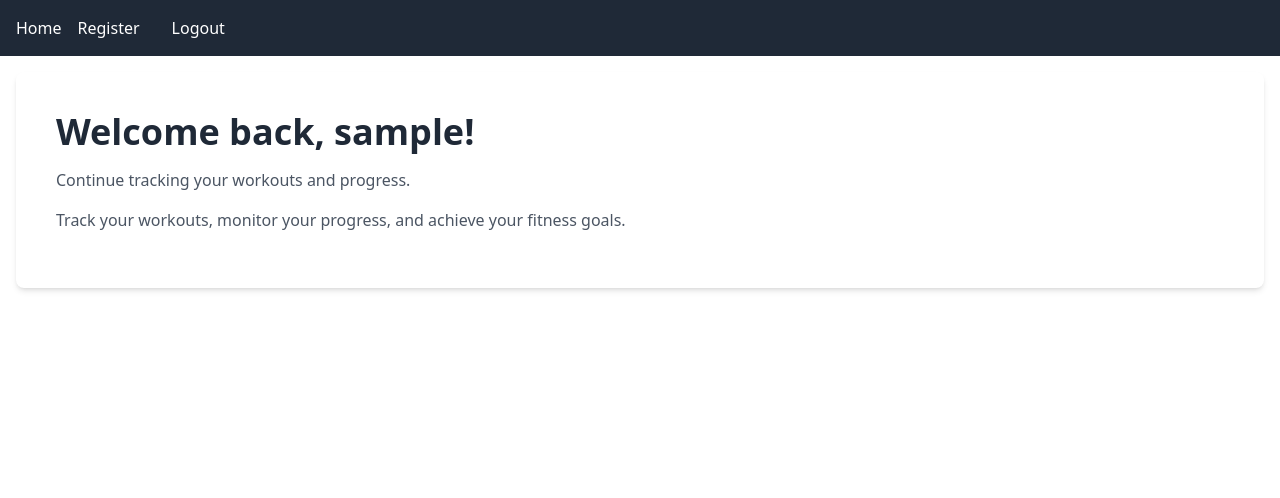
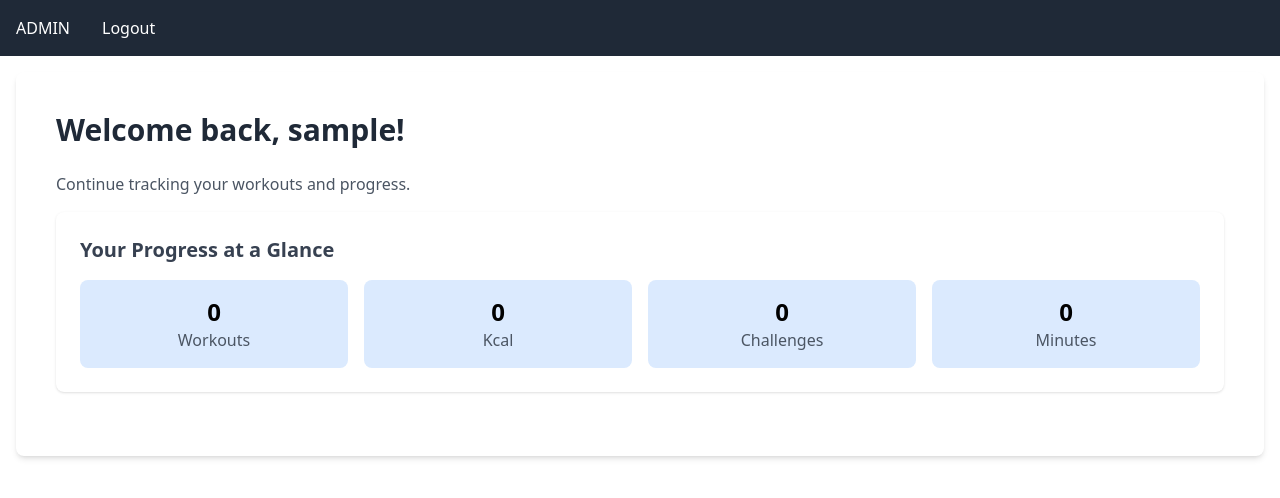
Before and after one commit to 18Mori/fitness_tracker, a Django app: page / in a window 1280 px wide. Shown: the top 498 px of the page. Run offline with Django 5.2, Linux system fonts and the light colour scheme; the visitor is signed in with stand-in values (Sample User, id 1); some libraries are stand-ins or nearby versions.

Commit message:
feat: added admin-dashboard and auth-logic

```diff
--- a/velo_app/form.py
+++ b/velo_app/form.py
@@ -1,9 +1,15 @@
 from django import forms
 from django.contrib.auth.models import User
 from django.contrib.auth.forms import UserCreationForm
+
 from .models import UserProfile
 
 class UserRegistrationForm(UserCreationForm):
     class Meta:
         model = User
         fields = ['username', 'email', 'password1', 'password2']
+
+class UserLoginForm(forms.Form):
+    username = forms.CharField(max_length=150, required=True)
+    password = forms.CharField(widget=forms.PasswordInput, required=True)
+    remember_me = forms.BooleanField(required=False, initial=False)
--- a/velo_app/templates/register.html
+++ b/velo_app/templates/auth/register.html
@@ -5,11 +5,6 @@
     <script src="https://cdn.tailwindcss.com"></script>
 </head>
 <body class="bg-gray-100 min-h-screen flex flex-col">
-    <div class="container mx-auto p-4">
-        <nav class="inline-flex justify-between items-center bg-gray-800 text-white p-4 rounded-lg shadow-md">
-            <a href="{% url 'home' %}" class="text-lg font-bold hover:text-gray-300 transition-colors">Home</a>
-        </nav>
-    </div>
 
     <div class="flex-grow flex items-center justify-center py-8 px-4">
         <div class="w-full max-w-md bg-white rounded-xl shadow-lg p-8">
--- a/velo_app/templates/base.html
+++ b/velo_app/templates/base.html
@@ -9,9 +9,15 @@
       <header class="bg-gray-800 text-white p-4">
         <nav class="container mx-auto">
           <ul class="flex space-x-4">
-            <li><a href="{% url 'home' %}" class="hover:underline">Home</a></li>
+            {% if not user.is_staff %}
+            <li><a href="{% url 'home' %}" class="hover:underline">Dashboard</a></li>
+            {% else %}
+            <li><a href="{% url 'admin_dashboard' %}" class="hover:underline">ADMIN</a></li>
+            {% endif %}
             {% if user.is_authenticated %}
+            {% if not user.is_staff %}
             <li><a href="{% url 'register' %}" class="hover:underline">Register</a></li>
+            {% endif %}
               <form method="POST" action="{% url 'logout' %}" class="inline">
                 {% csrf_token %}
                 <button type="submit" class="text-white hover:text-gray-400 px-4">Logout</button>
@@ -25,10 +31,55 @@
         </nav>
       </header>
       <main class="container mx-auto p-4">
+        <div>
+          {% if messages %}
+        <div id="message-container" class="fixed top-4 right-4 z-50 w-full max-w-sm space-y-3">
+        {% for message in messages %}
+            <div class="js-fade-message
+                        p-4 rounded-md shadow-lg
+                        opacity-100 h-auto py-4 my-4 border
+                        transition-all duration-800 ease-out overflow-hidden
+                        {% if message.tags == 'error' or message.tags == 'danger' %}
+                            inline-flex bg-red-100 text-red-800 border-red-300
+                        {% elif message.tags == 'success' %}
+                            inline-flex bg-green-100 text-green-800 border-green-300
+                        {% elif message.tags == 'info' %}
+                            inline-flex bg-blue-100 text-blue-800 border-blue-300
+                        {% elif message.tags == 'warning' %}
+                            inline-flex bg-yellow-100 text-yellow-800 border-yellow-300
+                        {% endif %}
+                        " role="alert">
+                {{ message }}
+            </div>
+        {% endfor %}
+    </div>
+{% endif %}
+        </div>
         <div class="bg-white rounded-lg shadow-md p-6">
           {% block content %}
           {% endblock %}
         </div>
       </main>
+      <script>
+        document.addEventListener('DOMContentLoaded', function() {
+            const messageContainer = document.getElementById('message-container');
+            if (messageContainer) {
+                // Get all individual message divs within the container
+                const messages = messageContainer.querySelectorAll('[role="alert"]');
+
+                messages.forEach(message => {
+                    // Set a timeout to start the fade-out
+                    setTimeout(() => {
+                        message.style.opacity = '0'; // Start CSS transition for fade-out
+                        // After the transition, remove the element from the DOM
+                        message.addEventListener('transitionend', function() {
+                            message.remove();
+                        }, { once: true }); // Ensure listener runs only once
+                    }, 5000); // 5000 milliseconds = 5 seconds
+                });
+            }
+        });
+    </script>
+
     </body>
 </html>
--- a/velo_app/templates/home.html
+++ b/velo_app/templates/home.html
@@ -1,14 +1,40 @@
 {% extends 'base.html' %}
 
-{% block title %}Home Page{% endblock %}
+{% block title %}Dashboard{% endblock %}
 {% block content %}
 <div class="container mx-auto p-4">
-  {% if user.is_authenticated %}
-    <h1 class="text-4xl font-bold text-gray-800 mb-4">Welcome back, {{ user.username }}!</h1>
-    <p class="text-gray-600 mb-4">Continue tracking your workouts and progress.</p>
-  {% else %}
-    <h1 class="text-4xl font-bold text-gray-800 mb-4">Welcome to the Fitness Tracker</h1>
-    {% endif %}
+  {% if user.is_authenticated%}
+        <h1 class="text-3xl font-bold text-gray-800 mb-6">Welcome back, {{ user.username }}!</h1>
+        <p class="text-gray-600 mb-4">Continue tracking your workouts and progress.</p>
+        {% else %}
+        <h1 class="text-4xl font-bold text-gray-800 mb-4">Welcome to the Fitness Tracker</h1>
     <p class="text-gray-600 mb-4">Track your workouts, monitor your progress, and achieve your fitness goals.</p>
-</div>
+        {% endif %}
+        {% if user.is_authenticated %}
+        <div class="bg-white rounded-lg shadow p-6 mb-6">
+            <h2 class="text-xl font-semibold text-gray-700 mb-4">Your Progress at a Glance</h2>
+            <div class="grid grid-cols-1 md:grid-cols-4 gap-4">
+                <div class="p-4 bg-blue-100 rounded-lg text-center">
+                    <p class="text-2xl font-bold">0</p>
+                    <p class="text-gray-600">Workouts</p>
+                </div>
+                <div class="p-4 bg-blue-100 rounded-lg text-center">
+                    <p class="text-2xl font-bold">0</p>
+                    <p class="text-gray-600">Kcal</p>
+                </div>
+                <div class="p-4 bg-blue-100 rounded-lg text-center">
+                    <p class="text-2xl font-bold">0</p>
+                    <p class="text-gray-600">Challenges</p>
+                </div>
+                <div class="p-4 bg-blue-100 rounded-lg text-center">
+                    <p class="text-2xl font-bold">0</p>
+                    <p class="text-gray-600">Minutes</p>
+                </div>
+
+            </div>
+        </div>
+        {% endif %}
+
+    </div>
+
 {% endblock %}
--- a/velo_app/urls.py
+++ b/velo_app/urls.py
@@ -3,6 +3,7 @@
 
 urlpatterns = [
     path('', views.home, name='home'),
+    path('dashboard/', views.admin_dashboard, name='admin_dashboard'),
     path('register/', views.register, name='register'),
     path('login/', views.login, name='login'),
     path('logout/', views.logout_user, name='logout'),
--- a/velo_app/views.py
+++ b/velo_app/views.py
@@ -1,4 +1,4 @@
-from django.shortcuts import render, redirect, get_object_or_404
+from django.shortcuts import render, redirect
 from .form import UserRegistrationForm
 from django.contrib.auth import login as auth_login
 from django.contrib.auth import authenticate
@@ -7,9 +7,17 @@
 from django.views.decorators.http import require_POST
 from django.contrib.auth import logout
 from django.contrib.auth.decorators import login_required
+from .form import UserLoginForm
+from django.contrib.auth.decorators import login_required, user_passes_test
 
 def home(request):
   return render(request, 'home.html')
+
+def is_admin(user):
+    return user.is_authenticated and user.is_staff
+@user_passes_test(is_admin, login_url='login')
+def admin_dashboard(request):
+    return render(request, 'admin/dashboard.html')
 
 def register(request):
     if request.method == 'POST':
@@ -17,10 +25,11 @@
         if form.is_valid():
           user = form.save()
           auth_login(request, user)
+          messages.success(request, 'Signed up successfully!')
           return redirect('home')
     else:
         form = UserRegistrationForm()
-    return render(request, 'register.html', {'form': form})
+    return render(request, 'auth/register.html', {'form': form})
 
 @require_http_methods(["GET", "POST"])
 def login(request):
@@ -28,22 +37,37 @@
         return redirect('home')
 
     if request.method == 'POST':
-      username = request.POST.get('username')
-      password = request.POST.get('password')
-      remember_me = request.POST.get('remember_me', False)
-      user = authenticate(request, username=username, password=password)
+        form = UserLoginForm(request.POST)
+        if form.is_valid():
+            username = request.POST.get('username')
+            password = request.POST.get('password')
+            remember_me = request.POST.get('remember_me', False)
+            user = authenticate(request, username=username, password=password)
 
-      if user is not None:
-          auth_login(request, user)
-          if remember_me:
-              request.session.set_expiry(1209600)  # 2 weeks
-          return redirect('home')
-      else:
-          messages.error(request, 'Invalid username or password.')
-    return render(request, 'auth/login.html')
+        if user is not None:
+            auth_login(request, user)
+            messages.success(request, 'Login successful!')
+            if remember_me:
+                request.session.set_expiry(1209600)  # 2 weeks
+                return redirect('home')
+
+            elif user.is_staff:
+                auth_login(request, user)
+                messages.success(request, 'Welcome back, Admin {}'.format(user.username))
+                if remember_me:
+                    request.session.set_expiry(1209600)  # 2 weeks
+                    return redirect('admin_dashboard')
+            return redirect('admin_dashboard')
+
+        else:
+            messages.error(request, 'Invalid username or password.')
+    else:
+        form = UserLoginForm()
+    return render(request, 'auth/login.html', {'form': form})
 
 @require_POST
 @login_required
 def logout_user(request):
   logout(request)
+  messages.success(request, 'Logout was successful!')
   return redirect('home')
```
Also changed, not shown: velo_app/models.py (+37 -0 lines), velo_app/templates/admin/dashboard.html (added, +16 -0 lines), velo_app/templates/auth/login.html (+42 -22 lines), velo_app/migrations/0002_remove_userprofile_bio_userprofile_height_and_more.py (added), velo_app/templates/auth/profile.html (added), velo_app/templates/profile.html (deleted).
